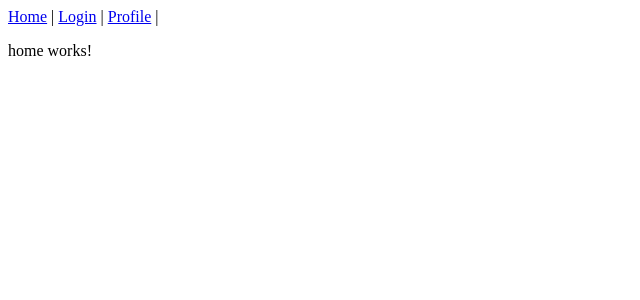
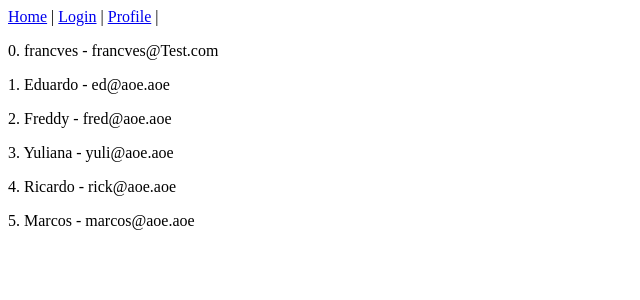
Before and after one commit to francves/messenger-angular-6, an Angular app: page / in a window 1280 px wide. Shown: the top 300 px of the page, without its empty margins (0-640 px from the left). Built offline with nearby package versions, Linux system fonts and the light colour scheme.

Commit message:
Array lista de usuarios, ngFor

```diff
--- a/src/app/home/home.component.html
+++ b/src/app/home/home.component.html
@@ -1,3 +1,3 @@
-<p>
-  home works!
+<p *ngFor="let user of friends; let i = index">
+  {{i}}. {{user.nick}} - {{user.email}}
 </p>
--- a/src/app/home/home.component.ts
+++ b/src/app/home/home.component.ts
@@ -9,15 +9,52 @@
 })
 export class HomeComponent implements OnInit {
 
+  friends: User[];
+
   constructor() {
-    let usuario: User = {
+    let usuario0: User = {
       nick: "francves",
       age: 25,
       email: "francves@Test.com",
       friend: true,
       uid: 1
     }
-    console.log(usuario);
+    let usuario1: User = {
+      nick: 'Eduardo',
+      age: 24,
+      email: 'ed@aoe.aoe',
+      friend: true,
+      uid: 1
+    };
+    let usuario2: User = {
+      nick: 'Freddy',
+      age: 28,
+      email: 'fred@aoe.aoe',
+      friend: true,
+      uid: 1
+    };
+    let usuario3: User = {
+      nick: 'Yuliana',
+      age: 18,
+      email: 'yuli@aoe.aoe',
+      friend: true,
+      uid: 1
+    };
+    let usuario4: User = {
+      nick: 'Ricardo',
+      age: 17,
+      email: 'rick@aoe.aoe',
+      friend: false,
+      uid: 1
+    };
+    let usuario5: User = {
+      nick: 'Marcos',
+      age: 30,
+      email:'marcos@aoe.aoe',
+      friend: false,
+      uid: 1
+    };
+    this.friends = [usuario0, usuario1, usuario2, usuario3, usuario4, usuario5];
   }
 
   ngOnInit() {
```
